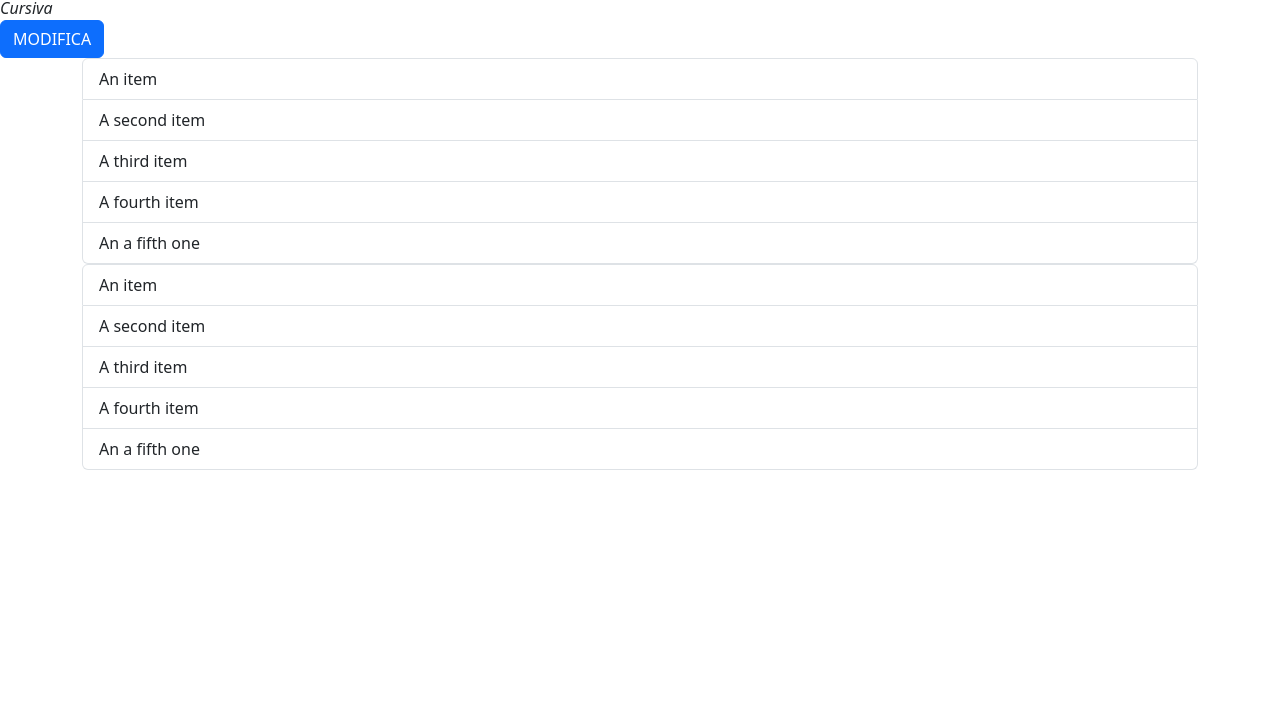
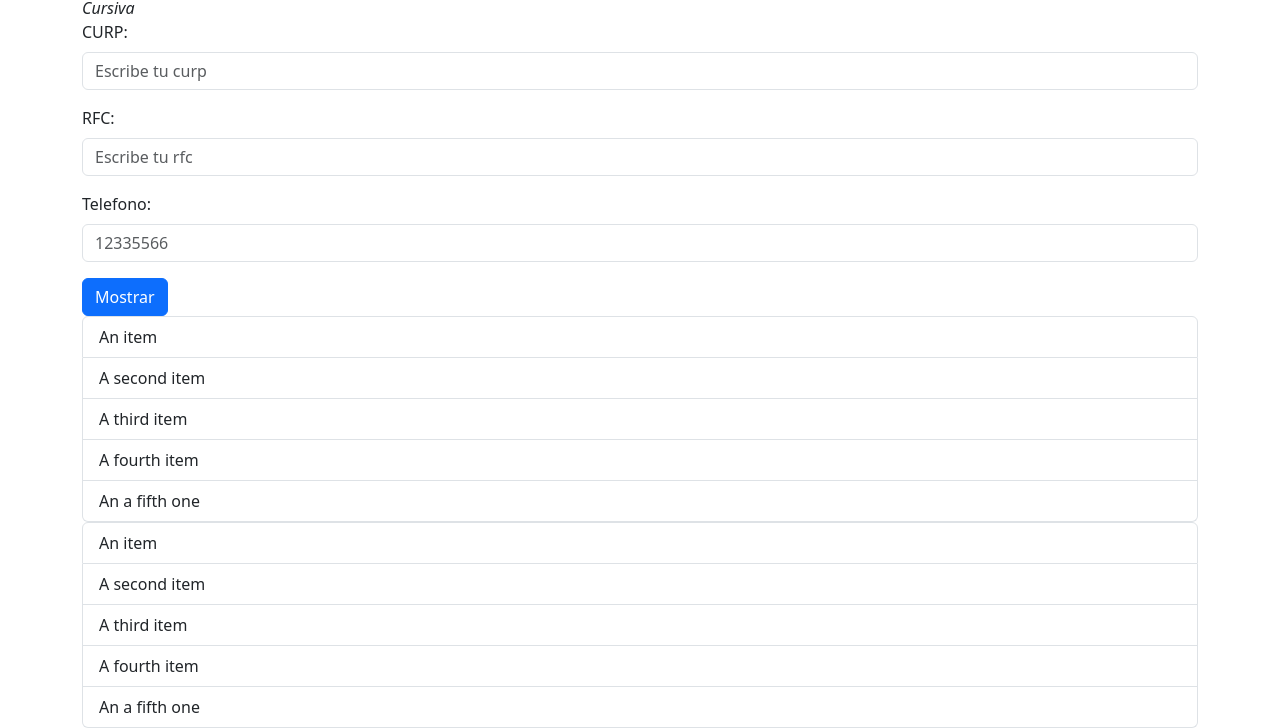
Before and after one commit to Sandra-De-La-Sancha/CH53_EjercicioDOM, a plain HTML site: page index.html in a window 1280 px wide. Shown: the part 116-844 px from the top of the page. Before the commit the page ends 800 px from the top, so only its background shows below. Drawn offline with nearby package versions, Linux system fonts and the light colour scheme.

Commit message:
Se agregan nuevos campos al html y usamos ToUpperCase

```diff
--- a/JS/main.js
+++ b/JS/main.js
@@ -1,7 +1,12 @@
+////////////////////////VARIABLES////////////////////////////////////////////////////////////////////
+
 let btnMostrar = document.getElementById("btnMostrar");
 let encabezado1 = document.getElementById("encabezado1");
 let encabezado2 = document.getElementById("encabezado2");
 let listas = document.getElementsByTagName("ul");
+let txtCURP = document.getElementById("txtCURP");
+let txtRFC = document.getElementById("txtRFC");
+let txtTelefono = document.getElementById("txtTelefono");
 
 
 let elementos = document.getElementsByClassName("list-group-item");
@@ -10,6 +15,7 @@ let otroElemento = document.querySelector("ul>li");//primero
 
 let otrosElementos = document.querySelectorAll("ul>li");//todos
 
+////////////////////////////////////////////////////////////////////////////////////////////////////////////////////////////////////
 console.log(otrosElementos.length);
 
 console.log("otroElemento:", otroElemento);
@@ -68,4 +74,28 @@ btnMostrar.addEventListener("click", function(event){
                 Before end item
                 </li>` );
 
-});
+});//btnMostrar
+
+
+//Se ejecuta cuando termina de cargar todos los elementos de la pagina
+window.addEventListener("load",function(event){
+    console.log("Se termino de cargar la página");
+
+});//load
+
+////////////////////////////////////////////////////////////////////////////////////////////////////////////////////////////////////////////////////////
+//////////////////Funcion que ayuda a automatizar los procesos/////////////////////////////////////////////////////////////////////////////////////////////////////
+function txtToUpper(event){
+    event.preventDefault();
+    event.target.value =event.target.value.trim().toUpperCase();
+}//txtToUpper
+
+//blur -> cuando sale del campo (pierde el foco)
+txtCURP.addEventListener("blur",txtToUpper);
+txtRFC.addEventListener("blur", txtToUpper);
+
+txtTelefono.addEventListener("blur",function(event){
+    event.preventDefault();
+    txtTelefono.value = txtTelefono.value.trim().slice(0,10);
+
+});//txtTelefono
--- a/index.html
+++ b/index.html
@@ -1,19 +1,38 @@
 <!DOCTYPE html>
 <html lang="en">
+
 <head>
     <meta charset="UTF-8">
     <meta name="viewport" content="width=device-width, initial-scale=1.0">
     <title>DOM Ejercicios</title>
     <link href="https://cdn.jsdelivr.net/npm/bootstrap@5.3.3/dist/css/bootstrap.min.css" rel="stylesheet">
 </head>
+
 <body>
+    <main class="container">
         <h1 id="encabezado1" class="container">DOM Ejercicio</h1>
         <h1 id="encabezado2" class="container">DOM Ejercicio 2</h1>
         <em onclick="modifica();">Cursiva</em>
         <form>
-    <button type="button" id="btnMostrar" class="btn btn-primary">MODIFICA</button>
+
+            <div class="mb-3">
+                <label for="txtRFC" class="form-label">CURP:</label>
+                <input type="text" class="form-control" id="txtCURP" placeholder="Escribe tu curp">
+            </div>
+
+            <div class="mb-3">
+                <label for="txtCURP" class="form-label">RFC:</label>
+                <input type="text" class="form-control" id="txtRFC" placeholder="Escribe tu rfc">
+            </div>
+
+            <div class="mb-3">
+                <label for="txtTelefono" class="form-label">Telefono:</label>
+                <input type="text" class="form-control" id="txtTelefono" placeholder="12335566">
+            </div>
+
+            <button type="button" id="btnMostrar" class="btn btn-primary">Mostrar</button>
         </form>
-    <main class="container">
+
         <ul class="list-group">
             <li class="list-group-item">An item</li>
             <li class="list-group-item">A second item</li>
@@ -35,4 +54,5 @@
     <script src="./JS/main.js"></script>
     <script src="https://cdn.jsdelivr.net/npm/bootstrap@5.3.3/dist/js/bootstrap.bundle.min.js"></script>
 </body>
+
 </html>
```
Lines whose indentation alone changed are shown as unchanged.
